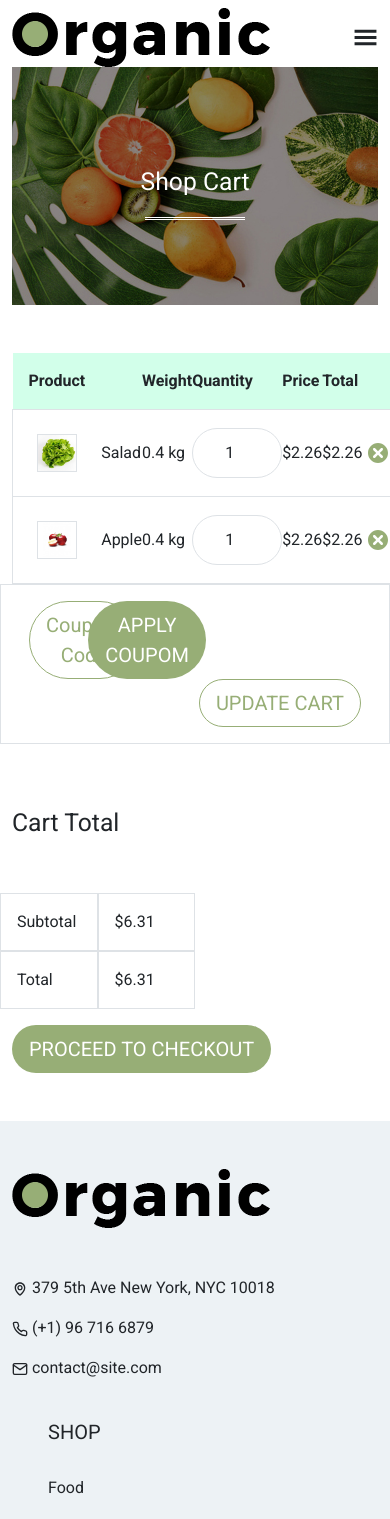
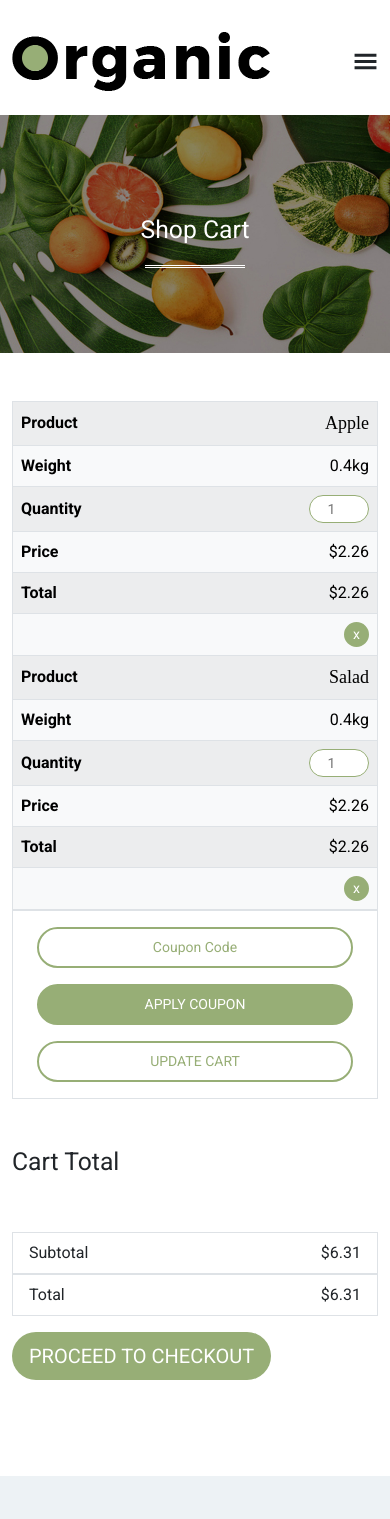
Before and after one commit to Debsonptk/organic, a React (Vite) app: page /cart in a window 390 px wide. Shown: the top 1519 px of the page. Built offline with nearby package versions, Linux system fonts and the light colour scheme.

Commit message:
add page

```diff
--- a/src/components/BannerMushroom/index.jsx
+++ b/src/components/BannerMushroom/index.jsx
@@ -3,7 +3,7 @@ import { CoverBannerMushroom } from "./style";
 const BannerMushroom = () => (
     <CoverBannerMushroom >
         <div className="container">
-            <div className="row justify-content-center row-cols-1yarn row-cols-md-4">
+            <div className="row justify-content-center row-cols-1 row-cols-md-4">
                 <div className="col text-white">
                     <h1 className="text-center">154</h1>
                     <h5 className="text-center">HAPPY CLIENT</h5>
--- a/src/components/ButtonGreen/index.jsx
+++ b/src/components/ButtonGreen/index.jsx
@@ -1,8 +1,8 @@
 import { ColorButtonGreen } from "./style";
 
 // eslint-disable-next-line react/prop-types
-const ButtonGreen = ({name}) => (
-    <ColorButtonGreen type="button" className="btn  btn-lg rounded-pill text-white">{name}</ColorButtonGreen>
+const ButtonGreen = ({title}) => (
+    <ColorButtonGreen type="button" className="btn  btn-lg rounded-pill text-white">{title}</ColorButtonGreen>
 );
 
 export default ButtonGreen;
--- a/src/components/ButtonWhite/index.jsx
+++ b/src/components/ButtonWhite/index.jsx
@@ -1,8 +1,8 @@
 import { ColorButtonWhite } from "./style";
 
 // eslint-disable-next-line react/prop-types
-const ButtonWhite = ({name}) => (
-    <ColorButtonWhite type="button" className="btn  btn-lg rounded-pill">{name}</ColorButtonWhite>
+const ButtonWhite = ({title}) => (
+    <ColorButtonWhite type="button" className="btn  btn-lg rounded-pill">{title}</ColorButtonWhite>
 );
 
 export default ButtonWhite;
--- a/src/components/MainCart/index.jsx
+++ b/src/components/MainCart/index.jsx
@@ -4,7 +4,7 @@ import TableCart from "../TableCart";
 import { BannerCart, Title } from "./style";
 
 const MainCart = () => (
-    <div className="container">
+    <div>
         <BannerCart>
             <Title className="text-white text-center">Shop Cart</Title>
         </BannerCart>
--- a/src/components/Menu/index.jsx
+++ b/src/components/Menu/index.jsx
@@ -11,7 +11,7 @@ const Menu = () => (
             <div className="row">
                 <nav className="col d-flex pt-2">
                     <div className='d-flex w-100 justify-content-between'>
-                        <img src={logo} className='img-fluid me-2' alt='logo' />
+                        <img src={logo} className='img-fluid me-2 py-4' alt='logo' />
                         <MenuMobile />
                     </div>
                     <div className='align-items-center d-flex px-1 d-none d-sm-flex col'>
--- /dev/null
+++ b/src/components/RoundButton/index.jsx
@@ -0,0 +1,11 @@
+import { ButtonContainer } from './style';
+
+
+
+// eslint-disable-next-line react/prop-types
+const RoundButton = ({title,children}) => (
+    <ButtonContainer type="button" className="viewMorebtn">{children}{title}</ButtonContainer>
+);
+
+
+export default RoundButton;
--- /dev/null
+++ b/src/components/RoundButton/style.js
@@ -0,0 +1,12 @@
+import styled from 'styled-components'
+
+
+export const ButtonContainer = styled.button`
+    background-color: #97ae76;
+    color: #fff;
+    border-radius: 50%;
+    border: 2px solid #97ae76;
+    font-size: 14px;
+    padding: 0 7px;
+
+`;
--- a/src/components/TableCart/index.jsx
+++ b/src/components/TableCart/index.jsx
@@ -1,96 +1,211 @@
-import { TiDelete } from 'react-icons/ti';
-import salad from "../../assets/salad.jpeg";
-import apple from "../../assets/apple.jpeg";
-import { TableSize, Thead, Image, StyledInput} from './style';
-import CartTotal from '../CartTotal';
-import ButtonGreen from '../ButtonGreen';
-import ButtonWhite from '../ButtonWhite';
+import { BigTable, ImageSize, SmallTable, TheadColor, BtnSmStyle } from "./style";
+import salad from '../../assets/salad.jpeg'
+import apple from '../../assets/apple.jpeg'
+import ButtonGreen from "../ButtonGreen";
+import ButtonWhite from "../ButtonWhite";
+import RoundButton from "../RoundButton";
+import { Link } from "react-router-dom";
 
-const TableCart = () => (
+const TableCart = () => {
+    return (
         <>
-        <section className='pt-5 pb-5'>
-            <TableSize>
-                <Thead>
+            <div className="container pt-5">
+                <BigTable className="table border mb-5 align-middle d-none d-lg-table text-center">
+                    <thead>
+                        <TheadColor>
+                            <th colSpan="2" className="color text-start px-5 pt-3 pb-3">
+                                Product
+                            </th>
+                            <th className="color pt-3 pb-3">Weight</th>
+                            <th className="color pt-3 pb-3">Quantity</th>
+                            <th className="color pt-3 pb-3">Price</th>
+                            <th className="color pt-3 pb-3">Total</th>
+                            <th className="color pt-3 pb-3"></th>
+                        </TheadColor>
+                    </thead>
+                    <tbody>
                         <tr>
-                        <th className='p-3'>Product</th>
-                        <th></th>
-                        <th>Weight</th>
-                        <th>Quantity</th>
-                        <th>Price</th>
-                        <th>Total</th>
-                        <th></th>
-                    </tr>
-                </Thead>
-                <tbody className='border'>
-                    <td className='p-4 col-2'>
-                        <Image src={salad} className="border img-fluid"/>
+                            <td className="d-flex">
+                                <ImageSize
+                                    src={salad}
+                                    alt="salad"
+                                    className="img-fluid border m-4"
+                                />
                             </td>
                             <td>Salad</td>
-                    <td>0.4 kg</td>
+                            <td className="text-center">0.4kg</td>
                             <td>
-                    <StyledInput className="input-group">
                                 <input
                                     type="number"
-                                className="form-control rounded-pill text-center"
-                                aria-label="Sizing example input"
-                                aria-describedby="inputGroup-sizing-lg"
-                                value="1"
-                                inputMode='numeric'
-                                step="1"
+                                    placeholder="1"
                                 />
-                    </StyledInput>
                             </td>
                             <td>$2.26</td>
                             <td>$2.26</td>
-                    <td>
-                        <div>{<TiDelete color='#97ae76' size={30} />}</div>
+                            <td className="text-center">
+                                <RoundButton title="x" />
                             </td>
-                </tbody>
-                <tbody className='border'>
-                    <td className='p-4'>
-                        <Image src={apple} className="border img-fluid"/>
+                        </tr>
+                        <tr>
+                            <td className="d-flex">
+                                <ImageSize
+                                    src={apple}
+                                    alt="apple"
+                                    className=" img-fluid border m-4"
+                                />
                             </td>
                             <td>Apple</td>
-                    <td>0.4 kg</td>
+                            <td className="text-center">0.4kg</td>
                             <td>
-                        <StyledInput className="input-group">
                                 <input
                                     type="number"
-                                className="form-control rounded-pill text-center"
-                                aria-label="Sizing example input"
-                                aria-describedby="inputGroup-sizing-lg"
-                                value="1"
-                                inputMode='numeric'
-                                step="1"
+                                    placeholder="1"
                                 />
-                        </StyledInput>
                             </td>
                             <td>$2.26</td>
                             <td>$2.26</td>
+                            <td className="text-center">
+                                <RoundButton title="x" />
+                            </td>
+                        </tr>
+                    </tbody>
+                    <tfoot >
+                        <tr>
                             <td>
-                        <div>{<TiDelete color='#97ae76' size={30} />}</div>
+                                <ButtonWhite
+                                    title="Coupon Code"
+                                />
                             </td>
+                            <td className="py-3">
+                                <ButtonGreen
+                                    title="APPLY COUPON"
+                                />
+                            </td>
+                            <td></td>
+                            <td></td>
+                            <td></td>
+                            <td className="text-center">
+                                <ButtonWhite
+                                    title="UPDATE CART"
+                                />
+                            </td>
+                        </tr>
+                    </tfoot>
+                </BigTable>
+                <SmallTable className="table border align-middle table-striped table-light d-table d-lg-none mb-0">
+                    <tbody>
+                        <tr >
+                            <th>Product</th>
+                            <td className="product" >Apple</td>
+                        </tr>
+                        <tr>
+                            <th>Weight</th>
+                            <td >0.4kg</td>
+                        </tr>
+                        <tr>
+                            <th>Quantity</th>
+                            <td>
+                                <input
+                                    type="number"
+                                    placeholder="1"
+                                />
+                            </td>
+                        </tr>
+                        <tr>
+                            <th>Price</th>
+                            <td>$2.26</td>
+                        </tr>
+                        <tr>
+                            <th>Total</th>
+                            <td>$2.26</td>
+                        </tr>
+                        <tr>
+                            <th></th>
+                            <td ><RoundButton title="x" /></td>
+                        </tr>
+                        <tr>
+                            <th>Product</th>
+                            <td className="product" >Salad</td>
+                        </tr>
+                        <tr>
+                            <th>Weight</th>
+                            <td >0.4kg</td>
+                        </tr>
+                        <tr>
+                            <th>Quantity</th>
+                            <td>
+                                <input
+                                    type="number"
+                                    placeholder="1"
+                                />
+                            </td>
+                        </tr>
+                        <tr>
+                            <th>Price</th>
+                            <td>$2.26</td>
+                        </tr>
+                        <tr>
+                            <th>Total</th>
+                            <td>$2.26</td>
+                        </tr>
+                        <tr>
+                            <th></th>
+                            <td ><RoundButton title="x" /></td>
+                        </tr>
                     </tbody>
-            </TableSize>
-            <tfooter className="row  pt-3 p-3 border row-cols-1 row-cols-md-3">
-                <div className='col col-2'>
-                    <td><ButtonWhite name="Coupom Code" /></td>
+                </SmallTable>
+                <BtnSmStyle className="border mb-5 px-4 py-3 d-block d-lg-none">
+                    <div className="d-flex flex-column flex-md-row  ">
+                        <button className="whitebtn w-100 px-0 py-2 mb-3 me-md-2" >
+                            Coupon Code
+                        </button>
+                        <button className="greenbtn w-100 px-0 py-2 mb-3 ms-md-2">
+                            APPLY COUPON
+                        </button>
                     </div>
-                <div className='col col-2'>
-                    <td><ButtonGreen name="APPLY COUPOM"/></td>
+                    <div className="d-flex">
+                        <button className="whitebtn w-100 px-0 py-2">
+                            UPDATE CART
+                        </button>
                     </div>
-                <div className='col d-flex justify-content-end'>
-                    <td><ButtonWhite name="UPDATE CART"/></td>
+                </BtnSmStyle>
+                <h2>Cart Total</h2>
+                <div className="col-md-5 col-lg-7 mb-5 py-5 d-none d-lg-block">
+                    <div className="row row-cols-2 mb-3 mx-0 ">
+                        <div className="col border ">
+                            <p className="mb-0 py-2">Subtotal</p>
                         </div>
-            </tfooter>
-        </section>
-        <CartTotal />
-        <div className='pb-5'>
-            <ButtonGreen
-                name="PROCEED TO CHECKOUT"
-            />
+                        <div className="col border">
+                            <p className="mb-0 py-2">$6.31</p>
+                        </div>
+                        <div className="col border">
+                            <p className="mb-0 py-2">Total</p>
+                        </div>
+                        <div className="col border">
+                            <p className="mb-0 py-2">$6.31</p>
+                        </div>
+                    </div>
+                    <Link to="/checkout" className="mx-0 px-0">
+                        <ButtonGreen title="PROCEED TO CHECKOUT" />
+                    </Link>
+                </div>
+                <div className="col-md-5 col-lg-7 mb-5 py-5 d-block d-lg-none w-100">
+                    <div className=" mb-3 ">
+                        <div className="d-flex border justify-content-between px-3">
+                            <p className="mb-0 py-2">Subtotal</p>
+                            <p className="mb-0 py-2">$6.31</p>
+                        </div>
+                        <div className="d-flex border justify-content-between px-3">
+                            <p className="mb-0 py-2">Total</p>
+                            <p className="mb-0 py-2">$6.31</p>
+                        </div>
+                    </div>
+                    <Link to="/checkout" className="mx-0 px-0">
+                        <ButtonGreen title="PROCEED TO CHECKOUT" />
+                    </Link>
+                </div>
             </div>
         </>
     );
-
+}
     export default TableCart;
--- a/src/components/TableCart/style.js
+++ b/src/components/TableCart/style.js
@@ -1,20 +1,83 @@
-import styled from "styled-components";
+import styled from 'styled-components'
 
-export const TableSize = styled.table`
-    width: 100%;
+export const BigTable = styled.table`
+
+input{
+    border-radius: 25px;
+    border: 1px solid #97ae76;
+    font-size: 14px;
+    text-align: center;
+    line-height: 46px;
+    align-self: center;
+
+
+    &:focus{
+        outline: none;
+    }
+}
+`
+
+
+export const SmallTable = styled.table`
+
+.product{
+    font-family: playfair display,serif;
+    font-size: 18px;
+    font-weight: 400;
+}
+
+input{
+
+    border-radius: 25px;
+    border: 1px solid #97ae76;
+    font-size: 14px;
+    text-align: center;
+    line-height: 46px;
+    align-self: center;
+    width: 60px;
+    height: 28px;
+
+    &:focus{
+        outline: none;
+    }
+}
+th{
+
+text-align:start;
+}
+
+td{
+
+    text-align:end;
+}
+`
+export const ImageSize = styled.img`
+    width:100px;
+    height:auto;
 `;
 
-export const Thead = styled.thead`
+export const TheadColor = styled.tr`
+.color{
     background-color:#d2ffea;
+}
 `;
 
-export const Image = styled.img`
-  width: 100px;
-  height: auto;
-  `;
+export const BtnSmStyle = styled.div`
+.whitebtn{
+    border-radius: 25px;
+    border: 2px solid #97ae76;
+    font-size: 14px;
+    align-self: center;
+    background-color:transparent;
+    color:#97ae76;
+}
 
-export const StyledInput = styled.div`
-    width: 90px;
-    height:50px;
-    border-color:#97ae76;
+.greenbtn{
+    border-radius: 25px;
+    border: 2px solid #97ae76;
+    font-size: 14px;
+    align-self: center;
+    background-color:#97ae76;
+    color:white;
+}
 `;
```
Lines whose indentation alone changed are shown as unchanged.
